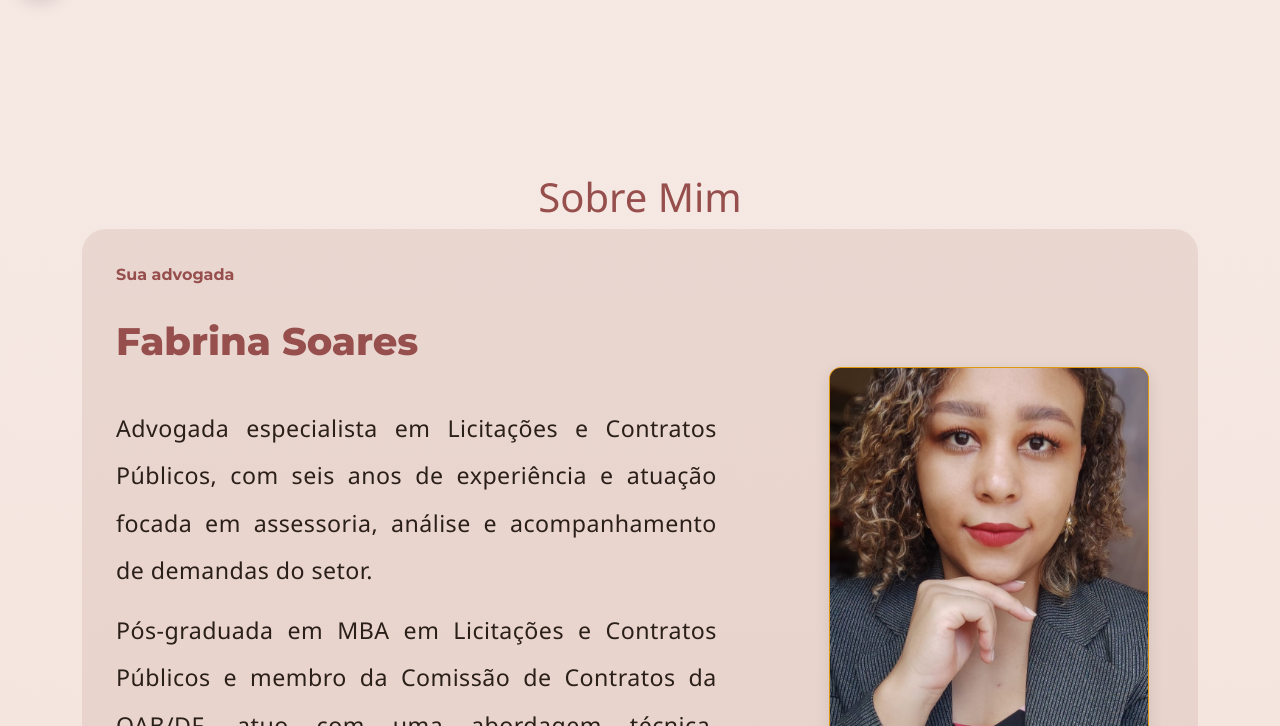
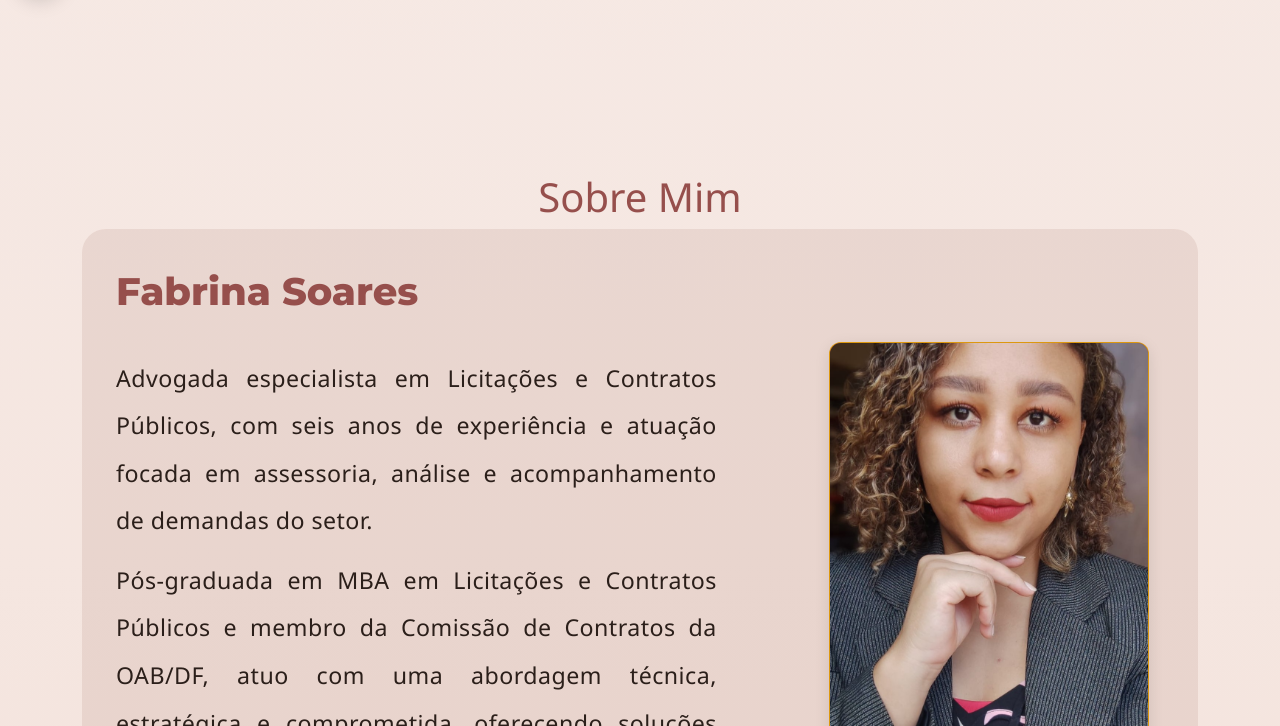
Before and after one commit to theonedevph/Fabrina-Soares, a plain HTML site: page index.html in a window 1280 px wide. Shown: the part 792-1518 px from the top of the page. Drawn offline with nearby package versions, Linux system fonts and the light colour scheme.

Commit message:
Atualizar o index.html

```diff
--- a/index.html
+++ b/index.html
@@ -169,7 +169,6 @@
         <div class="sobre-grid">
           <div class="sobre-col esquerda">
             <div class="sobre-topo">
-              <p class="nice">Sua advogada</p>
               <p class="nome">Fabrina Soares</p>
             </div>
 
```
